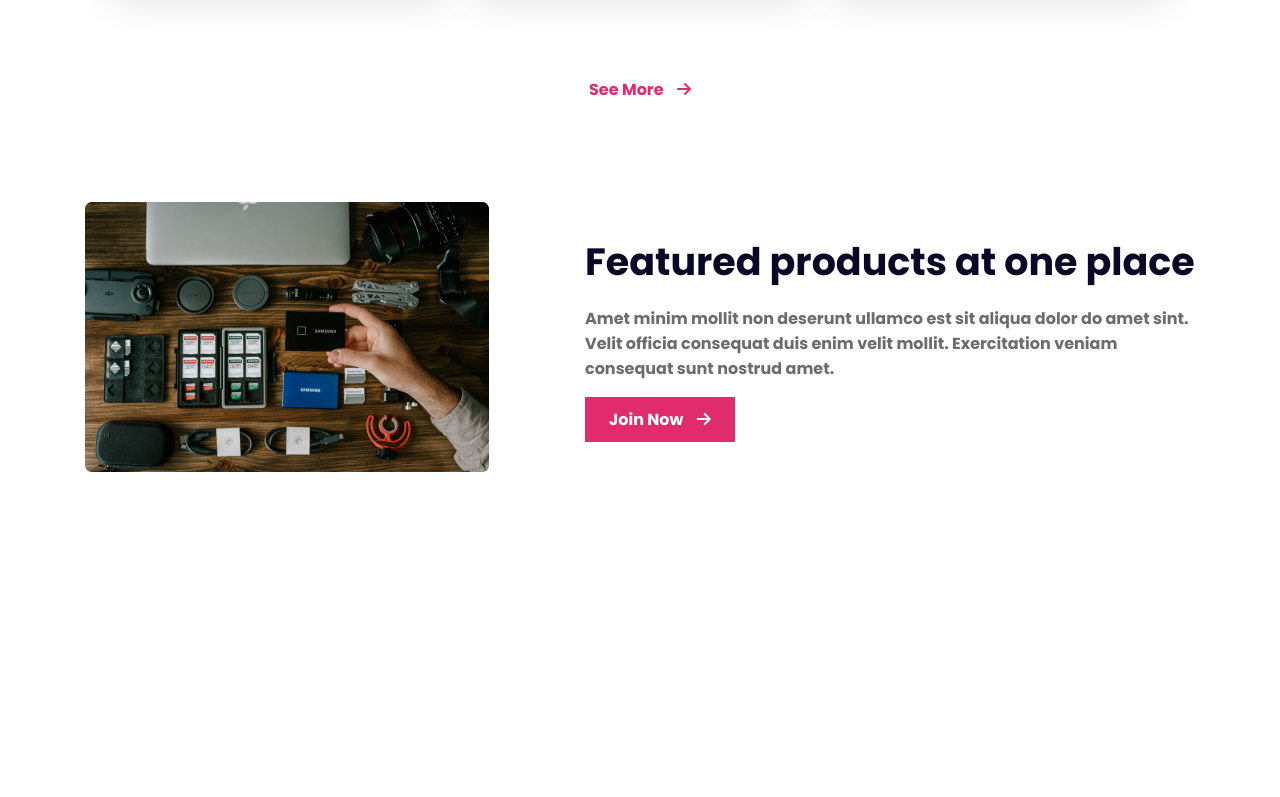
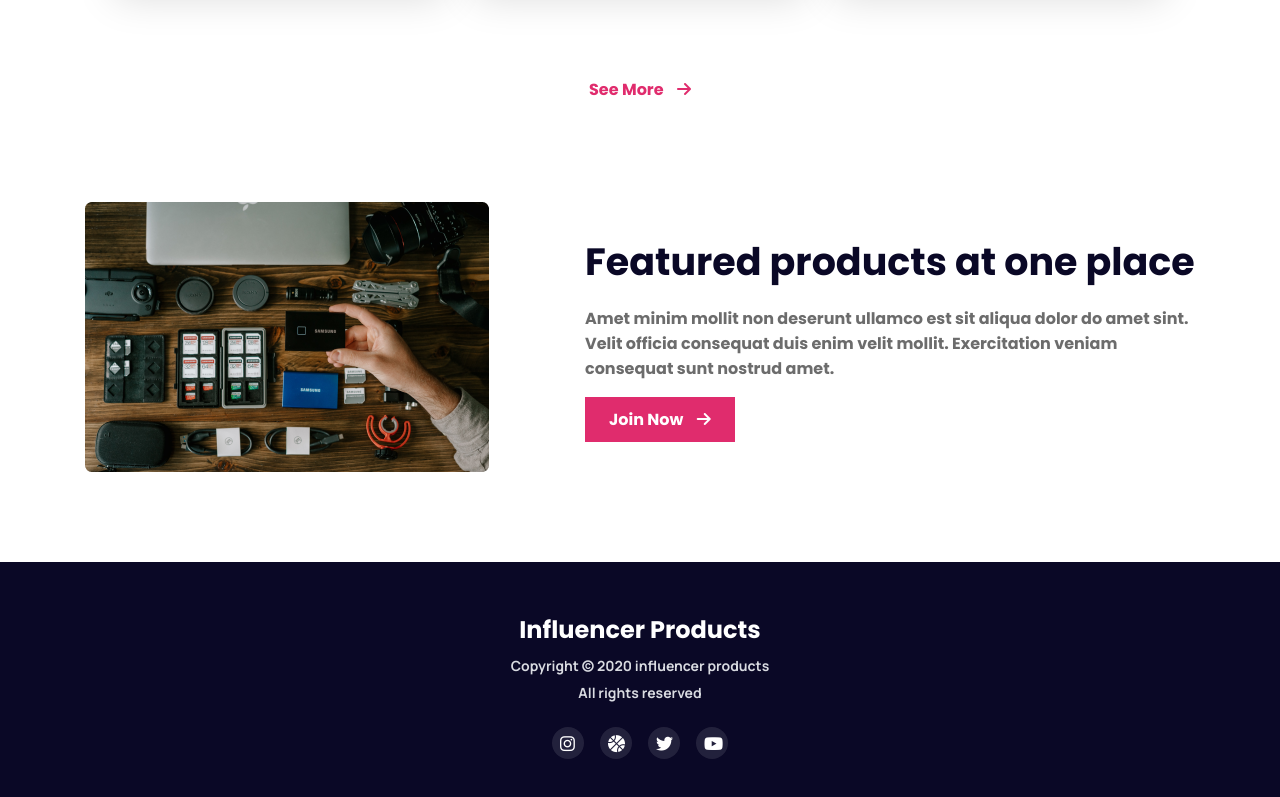
Before and after one commit to coder-binary1/influencer-gear, a plain HTML site: page index.html in a window 1280 px wide. Shown: the part 2606-3403 px from the top of the page. Before the commit the page ends 3168 px from the top, so only its background shows below. Drawn offline with Linux system fonts and the light colour scheme.

Commit message:
footer added

```diff
--- a/index.html
+++ b/index.html
@@ -223,7 +223,17 @@
             </div>
         </section>
     </main>
-    <footer></footer>
+    <footer>
+        <h3 class="footer-title">Influencer Products</h3>
+        <p class="copyright">Copyright © 2020 influencer products</p>
+        <p class="copyright">All rights reserved</p>
+        <ul class="social-icon">
+            <li><a class="icon-link" href=""><i class="fa-brands fa-instagram"></i></a></li>
+            <li><a class="icon-link" href=""><i class="fa-solid fa-basketball"></i></a></li>
+            <li><a class="icon-link" href=""><i class="fa-brands fa-twitter"></i></a></li>
+            <li><a class="icon-link" href=""><i class="fa-brands fa-youtube"></i></a></li>
+        </ul>
+    </footer>
 </body>
 
 </html>
--- a/styles/style.css
+++ b/styles/style.css
@@ -8,7 +8,8 @@
   font-family: "Poppins", sans-serif;
 }
 
-body {
+header,
+main {
   width: 1110px;
   margin: 90px auto;
 }
@@ -193,3 +194,46 @@ body {
   background: #e02c6d;
   border: 0;
 }
+
+/* ---------------
+----- footer -----
+---------------- */
+footer {
+  display: flex;
+  flex-direction: column;
+  align-items: center;
+  gap: 8px;
+  color: #ffffff;
+  font-weight: 700;
+  background: #0a0826;
+  padding: 50px 0;
+}
+.footer-title {
+  font-size: 24px;
+  line-height: 36px;
+}
+.copyright {
+  color: #d9dbe1;
+  font-family: "Manrope";
+  font-size: 14px;
+}
+.social-icon {
+  display: flex;
+  gap: 16px;
+  margin-top: 17px;
+}
+
+.social-icon li {
+  height: 32px;
+  width: 32px;
+  background: rgba(255, 255, 255, 0.1);
+  position: relative;
+  border-radius: 50%;
+}
+.social-icon i {
+  color: #ffffff;
+  font-size: 17px;
+  position: absolute;
+  top: 25%;
+  left: 25%;
+}
```
